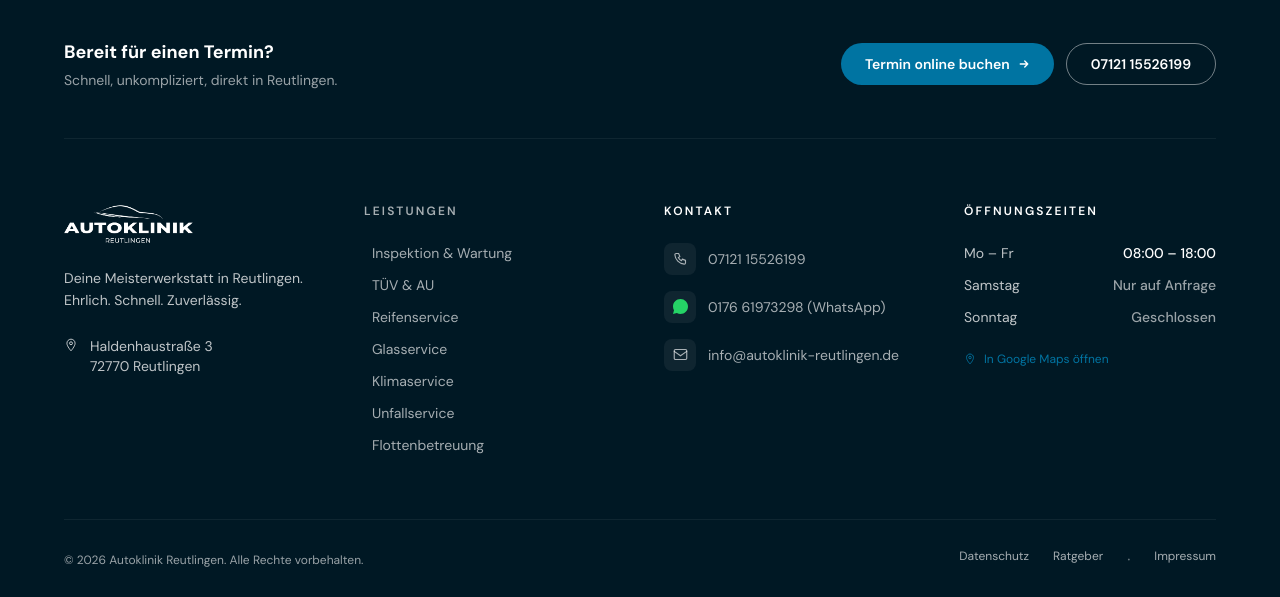
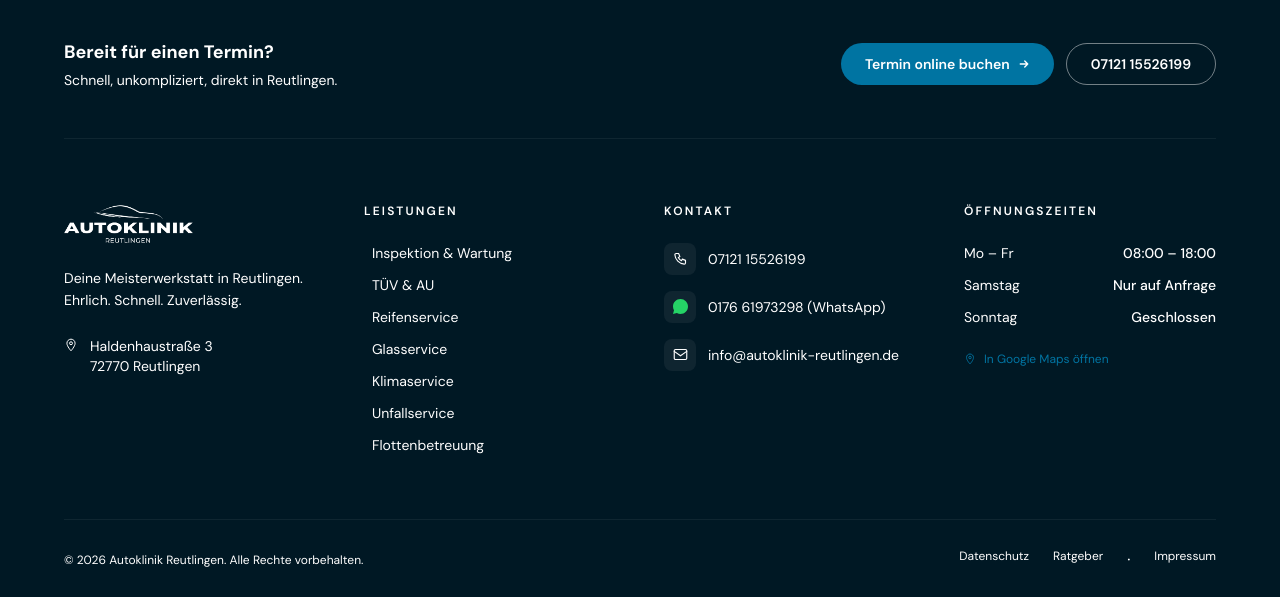
Before and after one commit to jannistss/akrt, a Next.js app: page / in a window 1280 px wide. Shown: the part 6643-7240 px from the top of the page. Built offline with nearby package versions, Linux system fonts and the light colour scheme; no server answers.

Commit message:
style: unify text color to white hex in footer component
Co-authored-by: jannistss <126106247+jannistss@users.noreply.github.com>

```diff
--- a/components/autoklinik-footer.tsx
+++ b/components/autoklinik-footer.tsx
@@ -67,7 +67,7 @@ export function AutoklinikFooter() {
         >
           <div>
             <p className="text-lg font-bold text-white mb-1">Bereit für einen Termin?</p>
-            <p className="text-sm" style={{ color: "rgba(255,255,255,0.6)" }}>Schnell, unkompliziert, direkt in Reutlingen.</p>
+            <p className="text-sm" style={{ color: "#ffffff" }}>Schnell, unkompliziert, direkt in Reutlingen.</p>
           </div>
           <div className="flex flex-wrap gap-3">
             <Link
@@ -110,12 +110,12 @@ export function AutoklinikFooter() {
                 className="h-10 w-auto brightness-0 invert"
               />
             </Link>
-            <p className="text-sm leading-relaxed" style={{ color: "rgba(255,255,255,0.75)" }}>
+            <p className="text-sm leading-relaxed" style={{ color: "#ffffff" }}>
               Deine Meisterwerkstatt in Reutlingen.<br />
               Ehrlich. Schnell. Zuverlässig.
             </p>
             {/* Address */}
-            <div className="flex items-start gap-3 text-sm" style={{ color: "rgba(255,255,255,0.75)" }}>
+            <div className="flex items-start gap-3 text-sm" style={{ color: "#ffffff" }}>
               <svg width="14" height="14" viewBox="0 0 24 24" fill="none" className="mt-0.5 shrink-0" aria-hidden="true">
                 <path d="M12 2C8.13 2 5 5.13 5 9c0 5.25 7 13 7 13s7-7.75 7-13c0-3.87-3.13-7-7-7z" stroke="currentColor" strokeWidth="1.7" strokeLinejoin="round"/>
                 <circle cx="12" cy="9" r="2.5" stroke="currentColor" strokeWidth="1.7"/>
@@ -132,7 +132,7 @@ export function AutoklinikFooter() {
             viewport={{ once: true }}
             transition={{ duration: 0.6, ease: EASE, delay: 0.1 }}
           >
-            <p className="text-xs font-semibold uppercase tracking-[0.18em] mb-6" style={{ color: "rgba(255,255,255,0.65)" }}>
+            <p className="text-xs font-semibold uppercase tracking-[0.18em] mb-6" style={{ color: "#ffffff" }}>
               Leistungen
             </p>
             <ul className="flex flex-col gap-3">
@@ -141,7 +141,7 @@ export function AutoklinikFooter() {
                   <Link
                     href={l.href}
                     className="text-sm transition-colors hover:text-white flex items-center gap-2 group"
-                    style={{ color: "rgba(255,255,255,0.65)" }}
+                    style={{ color: "#ffffff" }}
                   >
                     <span className="w-0 overflow-hidden group-hover:w-3 transition-all duration-200 opacity-0 group-hover:opacity-100" aria-hidden="true">
                       <svg width="12" height="12" viewBox="0 0 16 16" fill="none">
@@ -174,7 +174,7 @@ export function AutoklinikFooter() {
                     target={c.external ? "_blank" : undefined}
                     rel={c.external ? "noopener noreferrer" : undefined}
                     className="flex items-center gap-3 text-sm transition-colors hover:text-white"
-                    style={{ color: "rgba(255,255,255,0.65)" }}
+                    style={{ color: "#ffffff" }}
                   >
                     <span
                       className="flex h-8 w-8 shrink-0 items-center justify-center rounded-lg"
@@ -207,8 +207,8 @@ export function AutoklinikFooter() {
                 { day: "Sonntag", time: "Geschlossen" },
               ].map(({ day, time }) => (
                 <li key={day} className="flex items-center justify-between gap-4">
-                  <span style={{ color: "rgba(255,255,255,0.75)" }}>{day}</span>
-                  <span className="font-medium" style={{ color: (time === "Geschlossen" || time === "Nur auf Anfrage") ? "rgba(255,255,255,0.6)" : "#ffffff" }}>
+                  <span style={{ color: "#ffffff" }}>{day}</span>
+                  <span className="font-medium" style={{ color: "#ffffff" }}>
                     {time}
                   </span>
                 </li>
@@ -233,18 +233,18 @@ export function AutoklinikFooter() {
 
         {/* Bottom bar */}
         <div className="flex flex-col sm:flex-row items-start sm:items-center justify-between gap-3 py-7">
-          <p className="text-xs" style={{ color: "rgba(255,255,255,0.6)" }}>
+          <p className="text-xs" style={{ color: "#ffffff" }}>
             © 2026 Autoklinik Reutlingen. Alle Rechte vorbehalten.
           </p>
           <div className="flex gap-6">
-            <Link href="/datenschutz" className="text-xs transition-colors hover:text-white" style={{ color: "rgba(255,255,255,0.65)" }}>
+            <Link href="/datenschutz" className="text-xs transition-colors hover:text-white" style={{ color: "#ffffff" }}>
               Datenschutz
             </Link>
-            <Link href="/blog" className="text-xs transition-colors hover:text-white" style={{ color: "rgba(255,255,255,0.65)" }}>
+            <Link href="/blog" className="text-xs transition-colors hover:text-white" style={{ color: "#ffffff" }}>
               Ratgeber
             </Link>
-            <span style={{ color: "rgba(255,255,255,0.4)" }}>·</span>
-            <Link href="/impressum" className="text-xs transition-colors hover:text-white" style={{ color: "rgba(255,255,255,0.65)" }}>
+            <span style={{ color: "#ffffff" }}>·</span>
+            <Link href="/impressum" className="text-xs transition-colors hover:text-white" style={{ color: "#ffffff" }}>
               Impressum
             </Link>
           </div>
```
